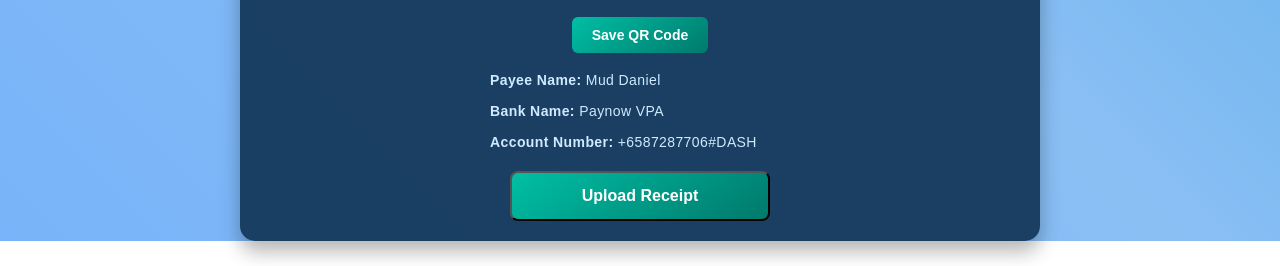
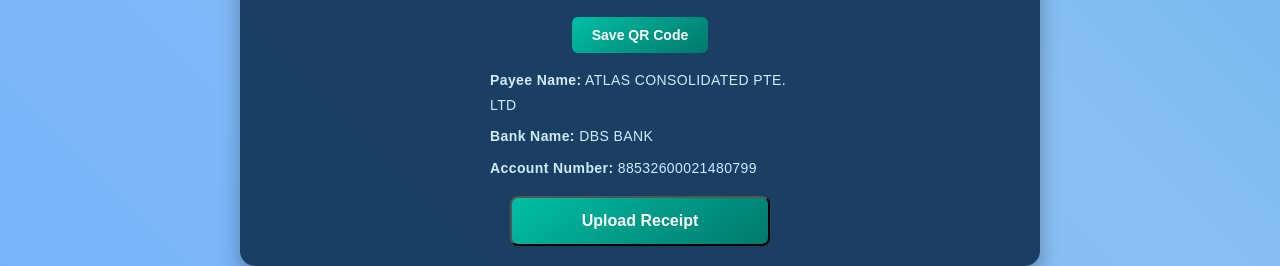
Before and after one commit to singtravel/hitch, a plain HTML site: page transport3.html in a window 1280 px wide. Shown: the part 901-1167 px from the top of the page. Before the commit the page ends 1142 px from the top, so only its background shows below. Drawn offline with Linux system fonts and the light colour scheme.

Commit message:
Add files via upload

```diff
--- a/transport3.html
+++ b/transport3.html
@@ -187,9 +187,9 @@
         <a href="https://singtravel.github.io/hitch/assets/PaynowQRCode.png" download="PaynowQRCode.png" class="btn-small">Save QR Code</a>
       </div>
       <div class="payment-info">
-        <p><strong>Payee Name:</strong> Mud Daniel</p>
-        <p><strong>Bank Name:</strong> Paynow VPA</p>
-        <p><strong>Account Number:</strong> +6587287706#DASH </p>
+        <p><strong>Payee Name:</strong> ATLAS CONSOLIDATED PTE. LTD</p>
+        <p><strong>Bank Name:</strong> DBS BANK</p>
+        <p><strong>Account Number:</strong> 88532600021480799</p>
       </div>
     </div>
 
```
Also changed, not shown: invoice.html (+2 -2 lines), monthly-invoice.html (+3 -3 lines).
